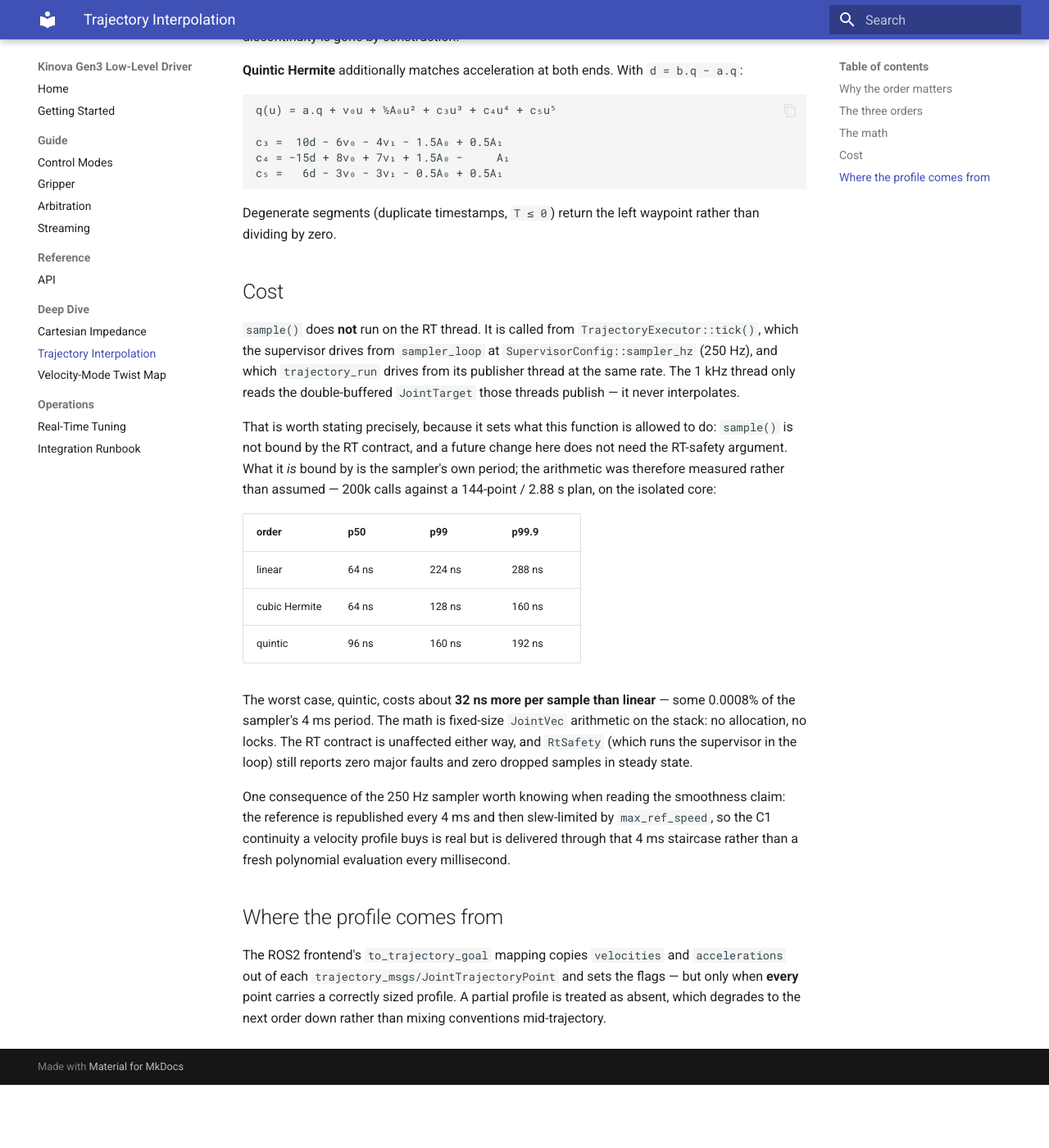
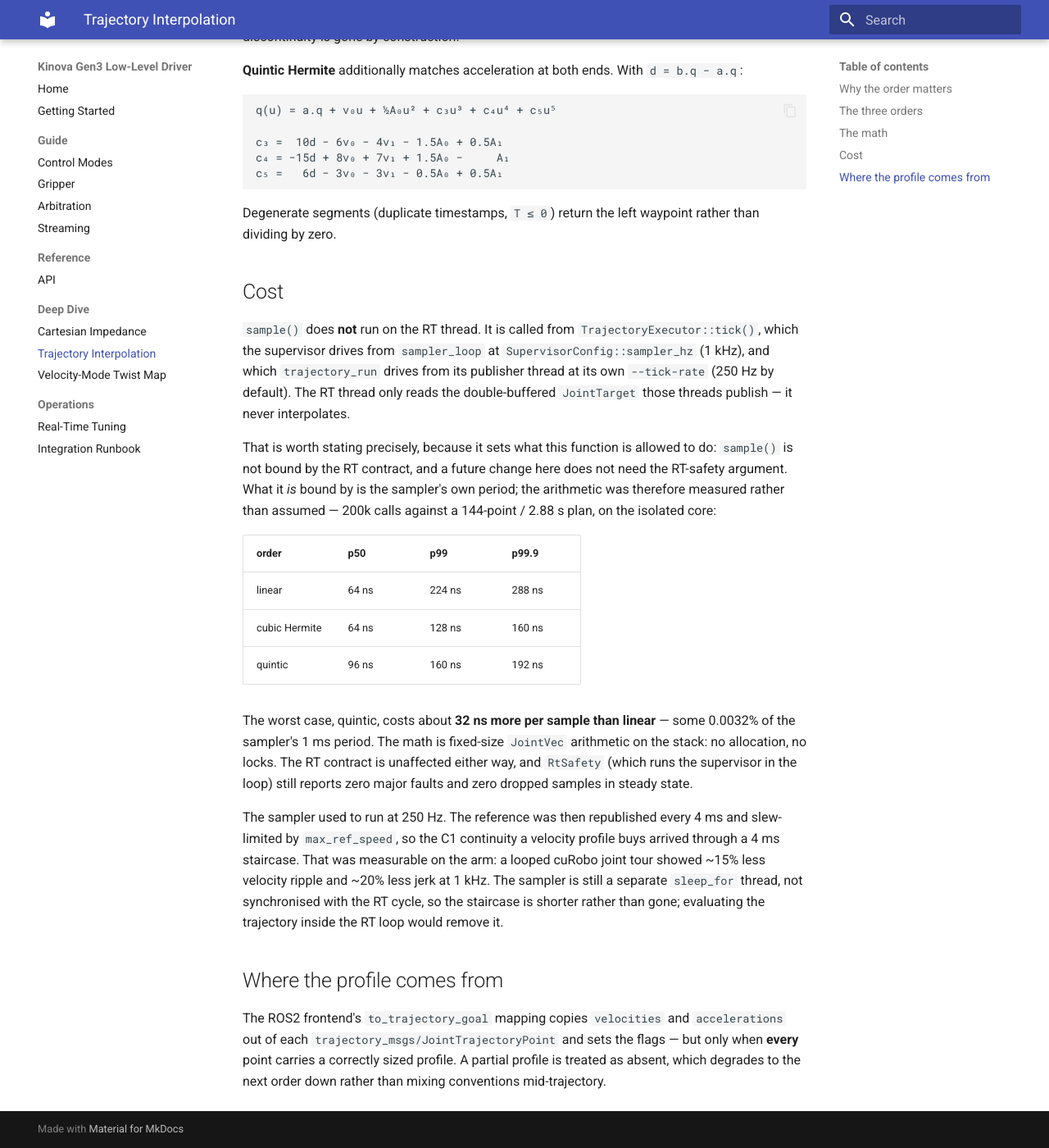
Before and after one commit to rammp-org/kinova-gen3-driver, an MkDocs documentation site: the page built from docs/deep-dive/trajectory-interpolation.md, in a window 1280 px wide and 1400 px high, scrolled down 1679 px. Shown: the whole window at 82% size. Built offline with MkDocs 1.6.1 and Material for MkDocs 9.7.7, drawn with Linux system fonts in a browser that asks for light colours; before the commit the page ends 3002 px from its top, so only the background shows below that.

Commit message:
feat(interface): run the trajectory sampler at 1 kHz (#57)
SupervisorConfig::sampler_hz defaults to 1000 (was 250). At 250 Hz each
trajectory target was held ~4 ms, and JointPositionMode's 1 kHz rate
limiter turned a smooth cuRobo plan into a staircase.

Measured on the arm with a looped joint tour (5 loops, 20 legs per build,
paired by leg): ~15% less velocity ripple and ~20% less jerk at 1 kHz,
with the bootstrap CI excluding zero, and audibly smoother. Native vs
container at 250 Hz showed no difference.

The sampler is still a separate non-RT sleep_for thread (~975 Hz
measured) and publishes action feedback every tick. Evaluating the
trajectory inside the RT loop is the intended follow-up.

Closes #56.


Claude-Session: https://claude.ai/code/session_01T2tMva2miMS5iiHFnDg3XS

Co-authored-by: Claude Opus 5 (1M context) <noreply@anthropic.com>

```diff
--- a/docs/deep-dive/trajectory-interpolation.md
+++ b/docs/deep-dive/trajectory-interpolation.md
@@ -87,8 +87,8 @@ rather than dividing by zero.
 
 `sample()` does **not** run on the RT thread. It is called from
 `TrajectoryExecutor::tick()`, which the supervisor drives from `sampler_loop` at
-`SupervisorConfig::sampler_hz` (250 Hz), and which `trajectory_run` drives from
-its publisher thread at the same rate. The 1 kHz thread only reads the
+`SupervisorConfig::sampler_hz` (1 kHz), and which `trajectory_run` drives from
+its publisher thread at its own `--tick-rate` (250 Hz by default). The RT thread only reads the
 double-buffered `JointTarget` those threads publish — it never interpolates.
 
 That is worth stating precisely, because it sets what this function is allowed
@@ -104,16 +104,18 @@ against a 144-point / 2.88 s plan, on the isolated core:
 | quintic | 96 ns | 160 ns | 192 ns |
 
 The worst case, quintic, costs about **32 ns more per sample than linear** —
-some 0.0008% of the sampler's 4 ms period. The math is fixed-size `JointVec`
+some 0.0032% of the sampler's 1 ms period. The math is fixed-size `JointVec`
 arithmetic on the stack: no allocation, no locks. The RT contract is unaffected
 either way, and `RtSafety` (which runs the supervisor in the loop) still reports
 zero major faults and zero dropped samples in steady state.
 
-One consequence of the 250 Hz sampler worth knowing when reading the smoothness
-claim: the reference is republished every 4 ms and then slew-limited by
-`max_ref_speed`, so the C1 continuity a velocity profile buys is real but is
-delivered through that 4 ms staircase rather than a fresh polynomial evaluation
-every millisecond.
+The sampler used to run at 250 Hz. The reference was then republished every 4 ms
+and slew-limited by `max_ref_speed`, so the C1 continuity a velocity profile buys
+arrived through a 4 ms staircase. That was measurable on the arm: a looped cuRobo
+joint tour showed ~15% less velocity ripple and ~20% less jerk at 1 kHz. The
+sampler is still a separate `sleep_for` thread, not synchronised with the RT
+cycle, so the staircase is shorter rather than gone; evaluating the trajectory
+inside the RT loop would remove it.
 
 ## Where the profile comes from
 
```
Also changed, not shown: CHANGELOG.md (+9 -0 lines), docs/guide/arbitration.md (+2 -2 lines), 1 other file.
